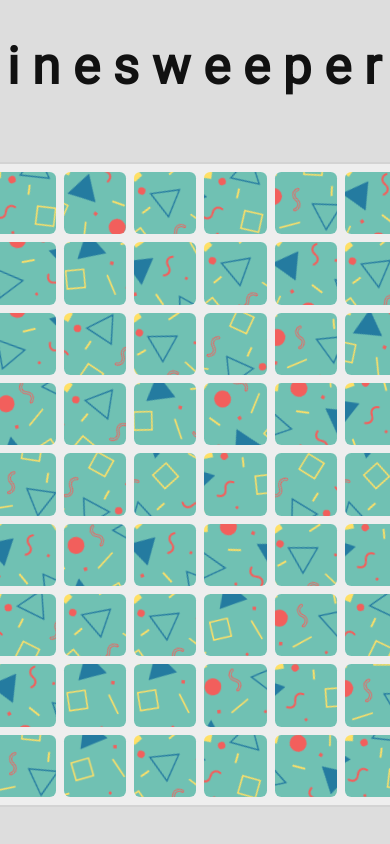
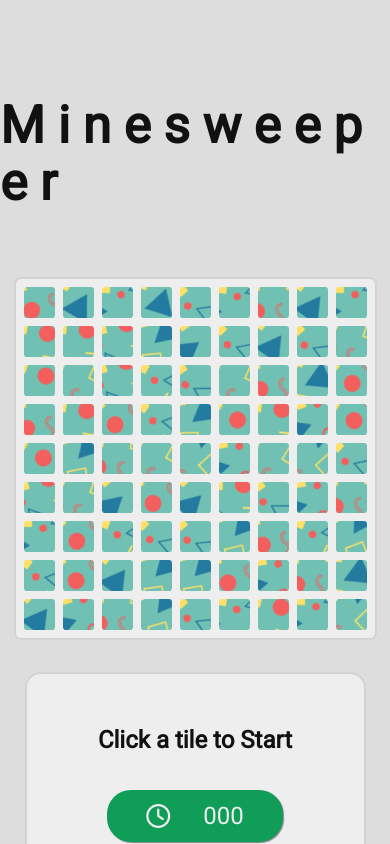
Before and after one commit to DaveyDark/react-minesweeper, a React (Vite) app: page / in a window 390 px wide. Shown: the top 844 px of the page. Built offline with nearby package versions, Linux system fonts and the light colour scheme.

Commit message:
Made responsive

```diff
--- a/src/index.css
+++ b/src/index.css
@@ -20,8 +20,7 @@
   justify-content: center;
   align-items: center;
   width: 100%;
-  height: 100vh;
-  overflow: hidden;
+  min-height: 100vh;
   background: #ddd;
   color: #111;
   font-family: 'Roboto', sans-serif;
@@ -304,3 +303,31 @@
   font-size: 1em;
   margin-bottom: 0.1em;
 }
+
+@media(max-width: 1024px) {
+  #root {
+    flex-direction: column;
+    padding: 4em 0;
+  }
+  .content-block {
+    width: 70% !important;
+  }
+  .stats-display {
+    order: 2 !important;
+  }
+  .options-display {
+    order: 3 !important;
+  }
+  .main-content {
+    order: 1 !important;
+    height: unset !important;
+    width: 100% !important;
+  }
+  .minesweeper-board {
+    display: flex;
+    flex-direction: column;
+    height: unset !important;
+    width: 90% !important;
+    margin: 2em;
+  }
+}
```
